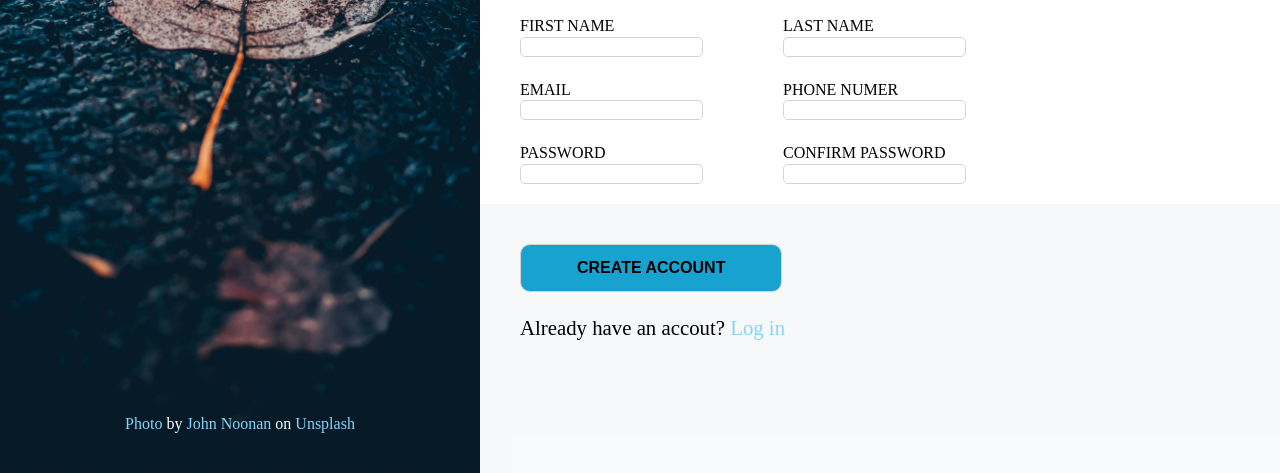
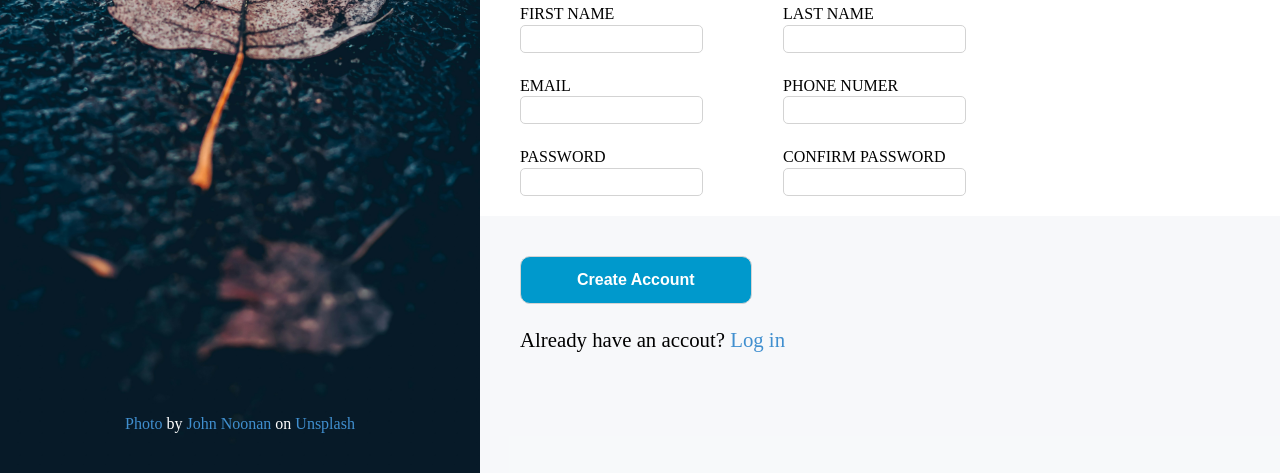
Before and after one commit to ruben-23/sign-up-form, a plain HTML site: page index.html in a window 1280 px wide. Shown: the part 327-800 px from the top of the page. Drawn offline with Linux system fonts and the light colour scheme.

Commit message:
Improve button design

```diff
--- a/index.html
+++ b/index.html
@@ -72,7 +72,7 @@
             </div>
             <div class="submit-section">
                 <div>
-                    <button form="form" type="submit">CREATE ACCOUNT</button>
+                    <button form="form" type="submit">Create Account</button>
                     <p>Already have an accout? <a href="#login">Log in</a></p>
                 </div>
             </div>
--- a/style.css
+++ b/style.css
@@ -5,11 +5,7 @@
     url('./fonts/Norse-Bold.woff') format('woff');
     font-weight: normal;
     font-style: normal;
-    /* font-size: 5.3rem; */
 }
-
-
-
 
 * {
     margin: 0;
@@ -116,13 +112,14 @@ form > h2 {
 }
 
 input {
-    height: 2vh;
+    height: 3vh;
     border-radius: 5px;
     border: 1px solid lightgrey
 }
 
 button {
-    background-color: rgba(0, 153, 204, 0.9);
+    color: white;
+    background-color: rgba(0, 153, 204, 1.0);
     height: 3rem;
     border: 1px solid lightgray;
     border-radius: 10px;
@@ -134,9 +131,14 @@ button {
     margin-bottom: 3vh;
 }
 
+button:hover,
+button:focus {
+    background-color: rgba(62, 97, 109, 0.9);
+}
+
 
 a:link {
-    color: rgb(133, 213, 250);
+    color: rgb(64, 143, 207);
     text-decoration: none;
 }
 
```
